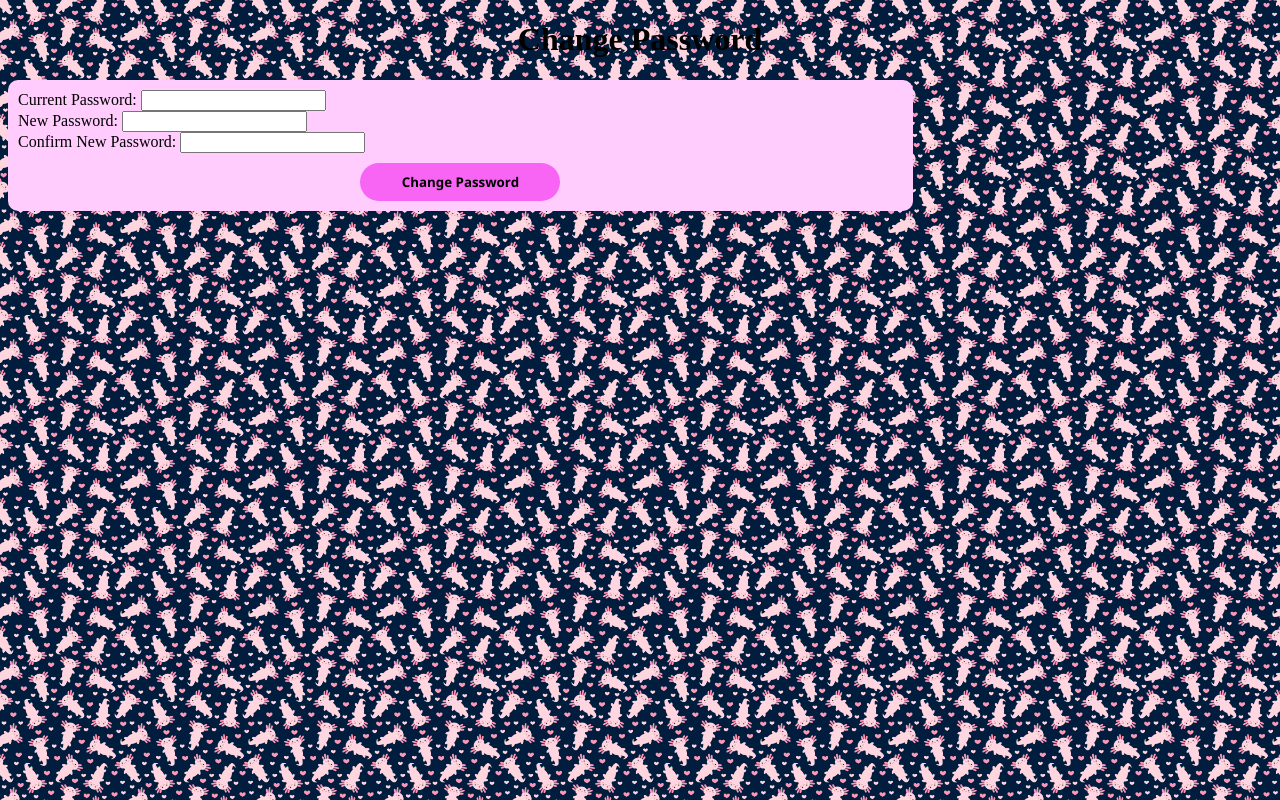
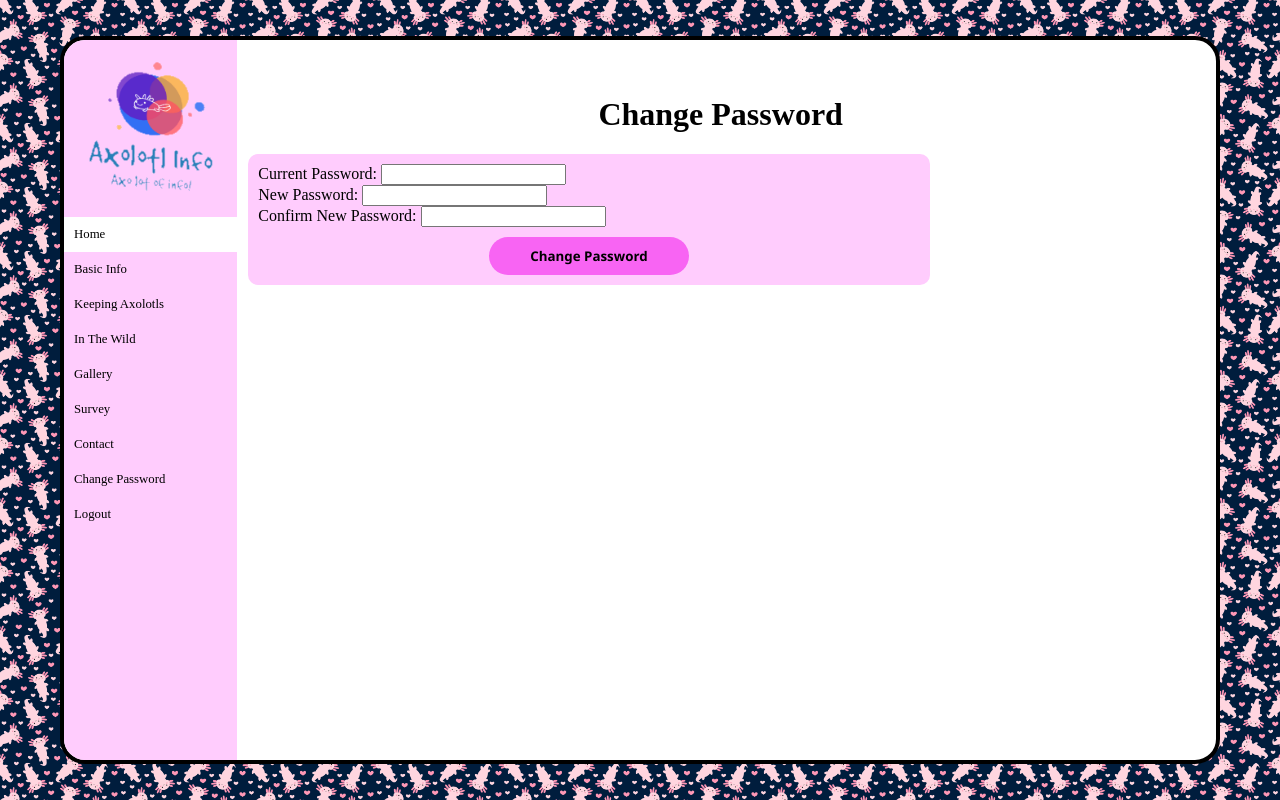
Before and after one commit to JamieC96/Module-4-coursework, a Flask app: page /change_password in a window 1280 px wide. Run offline with Flask 3, Linux system fonts and the light colour scheme; the visitor is signed in with stand-in values (Sample User, id 1).

Commit message:
Update change_password.html

```diff
--- a/templates/html/change_password.html
+++ b/templates/html/change_password.html
@@ -1,13 +1,25 @@
 <!DOCTYPE html>
 <html lang="en">
 <head>
-    <meta charset="UTF-8">
-    <meta name="viewport" content="width=device-width, initial-scale=1.0">
-    <title>Change Password</title>
-    <link rel="stylesheet" href="{{ url_for('static', filename='stylesheets/css.css') }}">
+<meta charset="UTF-8">
+<title>Change Password</title>
+<link rel="stylesheet" href="{{ url_for('static', filename='stylesheets/css.css') }}">
 </head>
 <body>
-    <div class="container">
+    <div class="maincontainer">
+        <div class="navbar">
+            <img class="logoimg" src="../static/images/logo.png" alt="Logo">
+            <a href={{ url_for("home")}} class="active">Home</a>
+            <a href={{ url_for("basicinfo")}}>Basic Info</a>
+            <a href={{ url_for("keepingaxolotls")}}>Keeping Axolotls</a>
+            <a href={{ url_for("inthewild")}}>In The Wild</a>
+            <a href={{ url_for("gallery")}}>Gallery</a>
+            <a href={{ url_for("survey")}}>Survey</a>
+            <a href={{ url_for("contact")}}>Contact</a>
+            <a href={{ url_for("change_password")}}>Change Password</a>
+            <a href={{ url_for("logout")}}>Logout</a>
+        </div>
+    <div class="main">
         <h1>Change Password</h1>
         <form method="POST" action="{{ url_for('change_password') }}">
             <!-- Display Success or Error Messages -->
```
